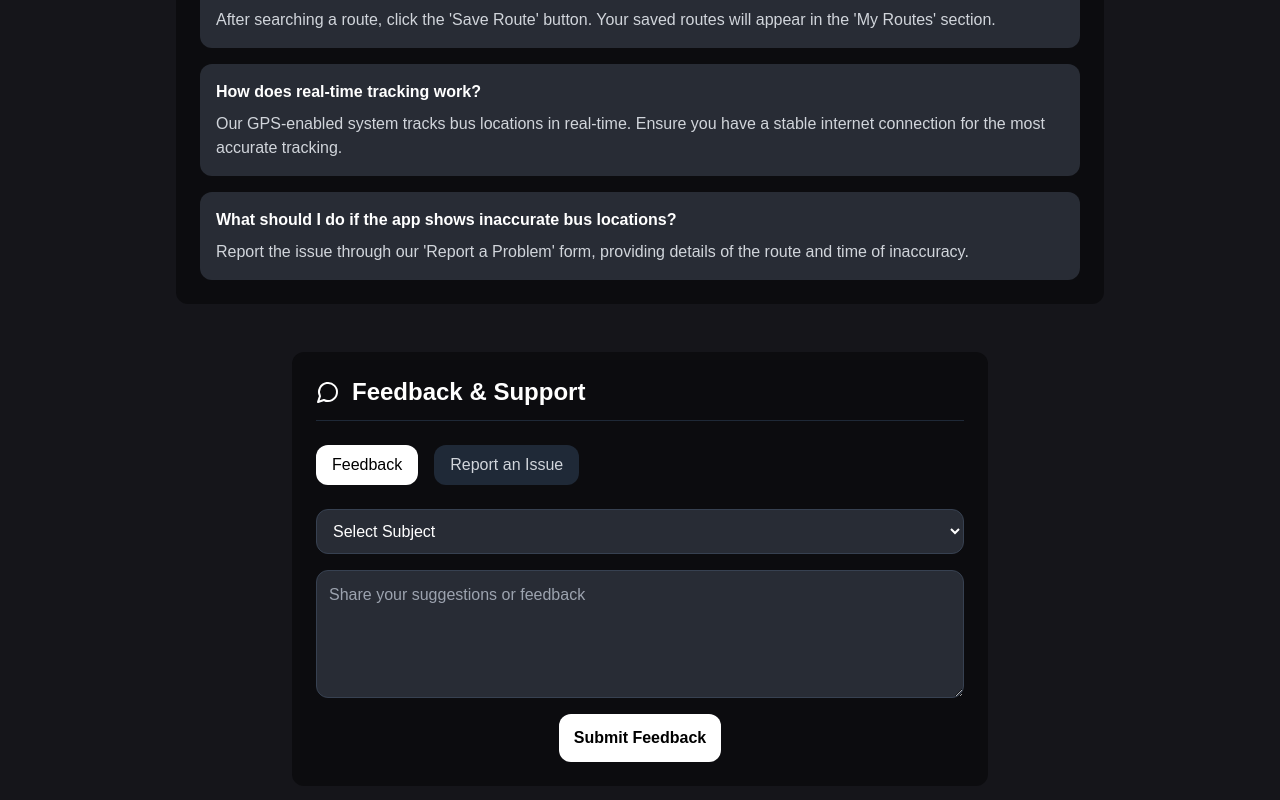
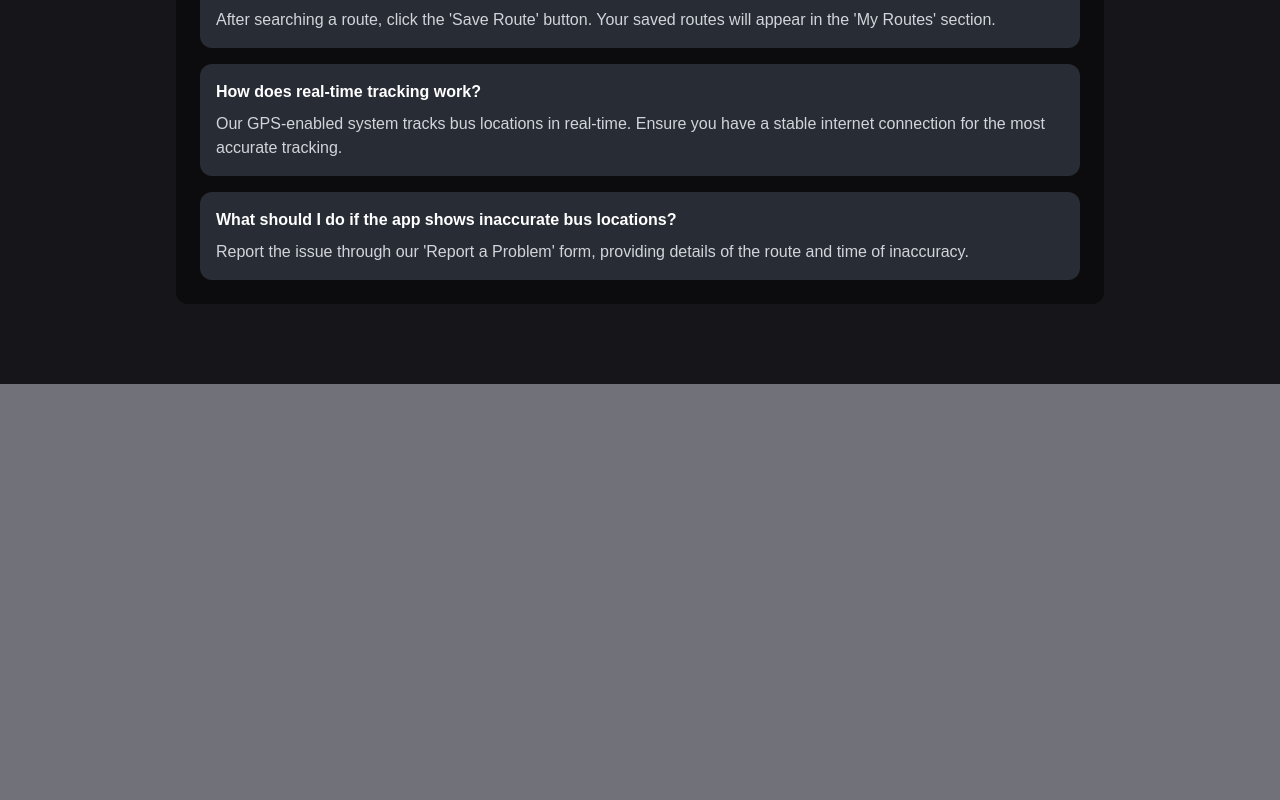
Before and after one commit to Pro696969/BMTC-Querying, a Next.js app in the folder frontend/: page /customercare in a window 1280 px wide. Shown: the part 735-1535 px from the top of the page. After the commit the page ends 1119 px from the top, so only its background shows below. Built offline with nearby package versions, Linux system fonts and the light colour scheme.

Commit message:
lots of changes

```diff
--- a/frontend/src/app/customercare/page.js
+++ b/frontend/src/app/customercare/page.js
@@ -1,31 +1,7 @@
 "use client"
-import React, { useState } from 'react';
-import { Phone, HelpCircle, MessageCircle } from 'lucide-react';
+import { Phone, HelpCircle } from 'lucide-react';
 
 const CustomerCarePage = () => {
-    const [activeForm, setActiveForm] = useState('feedback');
-    const [formData, setFormData] = useState({
-        name: '',
-        email: '',
-        subject: '',
-        message: ''
-    });
-
-    const handleInputChange = (e) => {
-        const { name, value } = e.target;
-        setFormData(prev => ({
-            ...prev,
-            [name]: value
-        }));
-    };
-
-    const handleSubmit = (e) => {
-        e.preventDefault();
-        // TODO: Implement form submission logic
-        console.log('Form submitted:', formData);
-        alert('Thank you for your submission! We will get back to you soon.');
-    };
-
     const faqItems = [
         {
             question: "How do I search for bus routes?",
@@ -88,67 +64,6 @@ const CustomerCarePage = () => {
                         ))}
                     </div>
                 </section>
-
-                {/* Feedback and Complaint Form */}
-                <section className="w-3/4 bg-[#0c0c0f] p-6 rounded-xl">
-                    <h2 className="text-2xl font-semibold mb-6 flex items-center border-b border-gray-800 pb-3">
-                        <MessageCircle className="mr-3 text-white" /> Feedback & Support
-                    </h2>
-
-                    <div className="flex mb-6 space-x-4">
-                        <button
-                            className={`py-2 px-4 rounded-xl transition-colors duration-300 ${activeForm === 'feedback'
-                                    ? 'bg-white text-black'
-                                    : 'bg-[#282c35] text-gray-300 hover:bg-gray-700'
-                                }`}
-                            onClick={() => setActiveForm('feedback')}
-                        >
-                            Feedback
-                        </button>
-                        <button
-                            className={`py-2 px-4 rounded-xl transition-colors duration-300 ${activeForm === 'complaint'
-                                    ? 'bg-white text-black'
-                                    : 'bg-gray-800 text-gray-300 hover:bg-gray-700'
-                                }`}
-                            onClick={() => setActiveForm('complaint')}
-                        >
-                            Report an Issue
-                        </button>
-                    </div>
-
-                    <form onSubmit={handleSubmit} className="flex flex-col items-center space-y-4">
-
-                        <select
-                            name="subject"
-                            value={formData.subject}
-                            onChange={handleInputChange}
-                            className="w-full p-3 bg-[#282c35] text-white border border-gray-700 rounded-xl focus:outline-none focus:ring-2 focus:ring-white"
-                            required
-                        >
-                            <option value="" className="bg-black">Select Subject</option>
-                            <option value="route" className="bg-black">Route Information</option>
-                            <option value="tracking" className="bg-black">Bus Tracking</option>
-                            <option value="app" className="bg-black">Mobile App</option>
-                            <option value="other" className="bg-black">Other</option>
-                        </select>
-                        <textarea
-                            name="message"
-                            placeholder={activeForm === 'feedback'
-                                ? "Share your suggestions or feedback"
-                                : "Describe the issue you're experiencing"}
-                            value={formData.message}
-                            onChange={handleInputChange}
-                            className="w-full p-3 bg-[#282c35] text-white border border-gray-700 rounded-xl h-32 focus:outline-none focus:ring-2 focus:ring-white"
-                            required
-                        ></textarea>
-                        <button
-                            type="submit"
-                            className="w-1/4 bg-white font-semibold text-black hover:bg-gray-100 rounded-xl py-3 rounded-xl hover:bg-gray-200 transition-colors duration-300"
-                        >
-                            Submit {activeForm === 'feedback' ? 'Feedback' : 'Complaint'}
-                        </button>
-                    </form>
-                </section>
             </div>
         </div>
     );
--- a/frontend/src/app/login/page.js
+++ b/frontend/src/app/login/page.js
@@ -1,12 +1,12 @@
 "use client";
 import React, { useContext, useState } from 'react';
 import { Card, CardHeader, CardTitle, CardContent } from '@/components/ui/card';
-import { Lock, Mail, User } from 'lucide-react';
+import { Lock, Mail } from 'lucide-react';
 import { useRouter } from 'next/navigation'
 import { UserCredentials } from '../../components/usercontext/UserCredentialsProvider';
 
 const LoginPage = () => {
-  const { setUsername, setUsermailid, setBusstart, setBusstop } = useContext(UserCredentials);
+  const { setUsername, setUsermailid } = useContext(UserCredentials);
   const [inputUsername, setInputUsername] = useState('');
   const [password, setPassword] = useState('');
   const [message, setMessage] = useState('')
@@ -25,8 +25,6 @@ const LoginPage = () => {
       if (data.logged === "1") {
         setUsername(inputUsername)
         setUsermailid(data.emailid)
-        setBusstart(data.busstart)
-        setBusstop(data.busstop)
         router.push('/')
         console.log("well done")
       }
@@ -44,7 +42,7 @@ const LoginPage = () => {
           </p>
         </CardHeader>
         <CardContent>
-          <form className="space-y-4 flex flex-col items-center" onSubmit={handleSubmit}>
+          <form className="space-y-4 flex flex-col items-center" onSubmit={handleSubmit} autoComplete="off">
             <div className="space-y-2 w-full">
               <div className="relative">
                 <Mail className="absolute left-3 top-4 h-5 w-5 text-gray-200" />
--- a/frontend/src/app/profile/page.js
+++ b/frontend/src/app/profile/page.js
@@ -1,48 +1,24 @@
 'use client'
-import { useState, useEffect, useContext } from 'react'
+import { useContext } from 'react'
 import { Card, CardContent, CardDescription, CardHeader, CardTitle } from "@/components/ui/card"
 import { Input } from "@/components/ui/input"
 import { Label } from "@/components/ui/label"
 import { Tabs, TabsContent, TabsList, TabsTrigger } from "@/components/ui/tabs"
 import { Bus, MapPin, Clock } from 'lucide-react'
 import { UserCredentials } from '../../components/usercontext/UserCredentialsProvider'
+import { redirect } from 'next/navigation'
 
 export default function ProfilePage() {
-  const { username, usermailid, busstart, busstop } = useContext(UserCredentials);
-  const [age, setAge] = useState(null);
+  const { username, usermailid } = useContext(UserCredentials);
 
-  useEffect(() => {
-    async function fetchprofile() {
-      try {
-        const response = await fetch(`http://localhost:8000/profile`, {
-          method: "POST",
-          headers: {
-            "Content-Type": "application/json",
-          },
-          body: JSON.stringify({
-            age
-          }),
-        });
-        if (!response.ok) {
-          throw new Error("Failed to fetch profile");
-        }
-        const data = await response.json();
-        setAge(data.age);
-      } catch (error) {
-        console.error("Error fetching profile:", error.message);
-      }
-    }
-
-    fetchprofile();
-  }, []);
+  if (!username) {
+    redirect("/login");
+  }
 
   const user = {
     user_id: "BMTC123456",
     user_name: username,
-    user_start_stop: busstart,
-    user_end_stop: busstop,
     email: usermailid,
-    age: age,
     notifications: true,
     favoriteRoutes: [
       { id: 1, name: "500K", from: "Majestic", to: "Whitefield" },
@@ -88,10 +64,6 @@ export default function ProfilePage() {
                 <div>
                   <Label htmlFor="email">Email</Label>
                   <Input id="email" type="email" value={user.email} readOnly className="text-black bg-gray-750 rounded-xl" />
-                </div>
-                <div>
-                  <Label htmlFor="age">Age</Label>
-                  <Input id="age" type="number" value={user.age} readOnly className="text-black bg-gray-750 rounded-xl" />
                 </div>
                 <div className="grid grid-cols-2 gap-4">
                   <div>
--- a/frontend/src/app/signup/page.js
+++ b/frontend/src/app/signup/page.js
@@ -10,14 +10,12 @@ import DatePicker from 'react-datepicker'
 import "react-datepicker/dist/react-datepicker.css"
 
 export default function SignUp() {
-    const { setUsermailid, setBusstart, setBusstop, setBdate } = useContext(UserCredentials)
+  const { setUsermailid, setBdate } = useContext(UserCredentials)
   const [formData, setFormData] = useState({
     username: '',
     password: '',
     email: '',
-        bus_start: '',
-        bus_stop: '',
-        bdate: null,
+    bdate: '',
   })
   const [message, setMessage] = useState('')
 
@@ -28,14 +26,15 @@ export default function SignUp() {
     })
   }
 
-    const handleDateChange = (date) => {
+  const handleDateChange = (bdate) => {
     setFormData({
       ...formData,
-            bdate: date
+      bdate
     })
   }
 
   const handleSubmit = async (e) => {
+    const fmtDate = (date) => date.getFullYear() + "-" + date.getMonth() + "-" + date.getDate()
     e.preventDefault()
     try {
       const response = await fetch(`http://localhost:8000/signup`, {
@@ -47,17 +46,13 @@ export default function SignUp() {
           inputUsername: formData.username,
           password: formData.password,
           emailid: formData.email,
-                    busstart: formData.bus_start,
-                    busstop: formData.bus_stop,
-                    bdate: formData.bdate
+          bdate: fmtDate(formData.bdate)
         }),
       })
 
       const data = await response.json()
       if (data.signed === "1") {
         setUsermailid(formData.email)
-                setBusstart(formData.bus_start)
-                setBusstop(formData.bus_stop)
         setBdate(formData.bdate)
         setMessage(data.message)
       } else {
@@ -71,11 +66,10 @@ export default function SignUp() {
 
   return (
     <div className="flex items-center justify-center min-h-screen bg-[#15151a]">
-            <div className="w-full max-w-4xl p-8 space-y-6 bg-black rounded-xl shadow-xl">
+      <div className="flex flex-col items-center max-w-4xl p-8 space-y-6 bg-black rounded-xl shadow-xl">
         <h1 className="text-3xl font-bold text-center text-white">Register for BMTC Bus Query</h1>
-                <form onSubmit={handleSubmit} className="space-y-6">
-                    <div className="grid grid-cols-1 md:grid-cols-2 gap-6">
-                        <div className="space-y-4">
+        <form onSubmit={handleSubmit} className="w-full flex flex-col items-center space-y-6" autoComplete="off">
+          <div className="w-3/4 space-y-4">
             <div className="space-y-2">
               <Label htmlFor="email" className="text-white">Email</Label>
               <Input
@@ -112,8 +106,6 @@ export default function SignUp() {
                 onChange={handleChange}
               />
             </div>
-                        </div>
-                        <div className="space-y-4">
             <div className="space-y-2">
               <Label htmlFor="bdate" className="text-white">Date of Birth</Label>
               <DatePicker
@@ -126,29 +118,6 @@ export default function SignUp() {
                 calendarClassName="bg-gray-800 text-white border-gray-700"
                 required
               />
-                            </div>
-                            <div className="space-y-2">
-                                <Label htmlFor="bus_start" className="text-white">Bus Start</Label>
-                                <Input
-                                    id="bus_start"
-                                    name="bus_start"
-                                    type="text"
-                                    required
-                                    className="w-full bg-gray-700 text-white border-gray-700 rounded-xl"
-                                    onChange={handleChange}
-                                />
-                            </div>
-                            <div className="space-y-2">
-                                <Label htmlFor="bus_stop" className="text-white">Bus Stop</Label>
-                                <Input
-                                    id="bus_stop"
-                                    name="bus_stop"
-                                    type="text"
-                                    required
-                                    className="w-full bg-gray-700 text-white border-gray-700 rounded-xl"
-                                    onChange={handleChange}
-                                />
-                            </div>
             </div>
           </div>
           <div className="flex justify-center mt-6">
--- a/frontend/src/components/usercontext/UserCredentialsProvider.js
+++ b/frontend/src/components/usercontext/UserCredentialsProvider.js
@@ -7,13 +7,11 @@ export const UserCredentials = createContext();
 export const UserCredentialsProvider = ({ children }) => {
   const [username, setUsername] = useState('');
   const [usermailid, setUsermailid] = useState('');
-  const [busstart, setBusstart] = useState('');
-  const [busstop, setBusstop] = useState('');
   const [bdate, setBdate] = useState(null);
 
   return (
     <UserCredentials.Provider value={{
-      username, setUsername, usermailid, setUsermailid, busstart, setBusstart, busstop, setBusstop, bdate, setBdate
+      username, setUsername, usermailid, setUsermailid, bdate, setBdate
     }}>
       {children}
     </UserCredentials.Provider>
```
Lines whose indentation alone changed are shown as unchanged.
